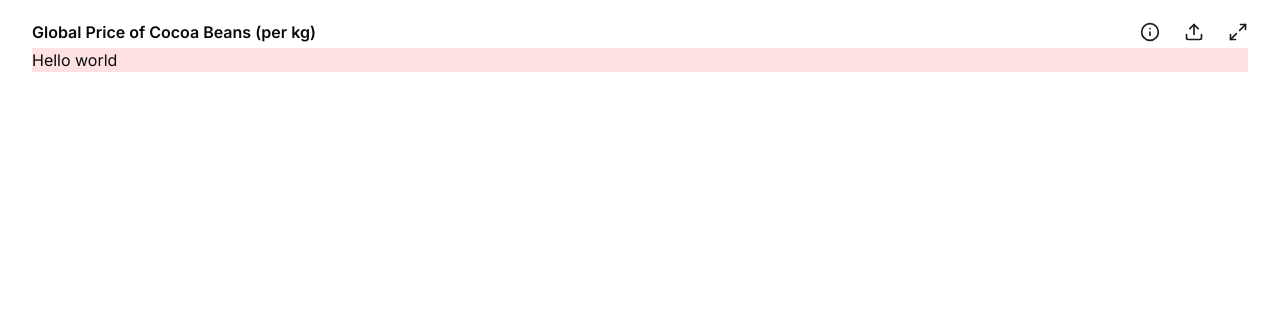
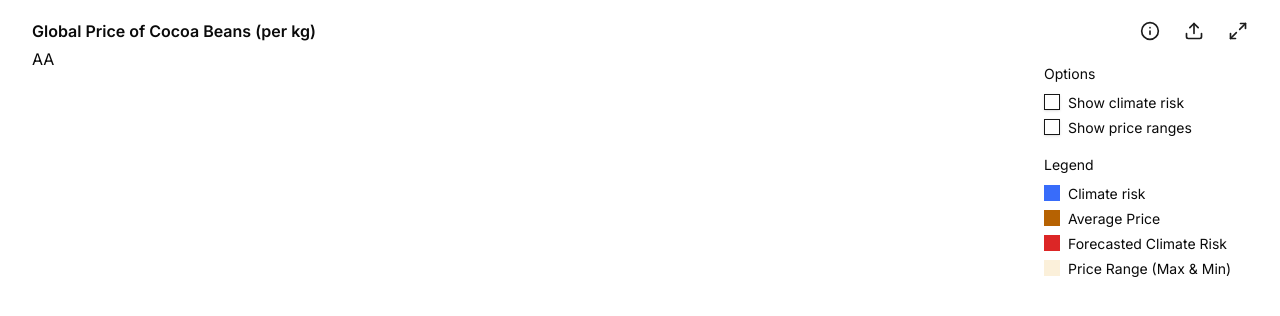
Before and after one commit to RRFayad/helios-project, a Next.js app: page / in a window 1280 px wide. Shown: the top 316 px of the page. Built offline with nearby package versions, Linux system fonts and the light colour scheme.

Commit message:
feat(Sidebar): Add dummy sidebar

```diff
--- a/package.json
+++ b/package.json
@@ -9,6 +9,7 @@
     "lint": "next lint"
   },
   "dependencies": {
+    "@radix-ui/react-checkbox": "^1.1.3",
     "class-variance-authority": "^0.7.1",
     "clsx": "^2.1.1",
     "lucide-react": "^0.469.0",
--- a/src/app/layout.tsx
+++ b/src/app/layout.tsx
@@ -16,7 +16,9 @@ export default function RootLayout({
 }>) {
   return (
     <html lang="en">
-      <body className={`${inter.className} px-8 py-4`}>{children}</body>
+      <body className={`${inter.className} flex h-screen flex-col px-8 py-4`}>
+        {children}
+      </body>
     </html>
   );
 }
--- a/src/app/page.tsx
+++ b/src/app/page.tsx
@@ -1,10 +1,18 @@
 import Header from "@/components/Header";
+import Sidebar from "@/components/Sidebar";
+import TimeSelector from "@/components/TimeSelector";
 
 export default function Home() {
   return (
     <>
       <Header />
-      <main className="flex bg-red-100">Hello world</main>
+      <main className="h-full">
+        {/* <TimeSelector /> */}
+        <div className="grid md:grid-cols-[1fr_204px]">
+          <div>AA</div>
+          <Sidebar />
+        </div>
+      </main>
     </>
   );
 }
--- /dev/null
+++ b/src/components/Sidebar.tsx
@@ -0,0 +1,40 @@
+import { Checkbox } from "./ui/checkbox";
+
+function Sidebar() {
+  return (
+    <div className="mt-4 flex w-[204px] flex-col text-[14px]">
+      <div>
+        <h3 className="mb-2">Options</h3>
+        <div className="mt-1 flex items-center justify-start gap-x-2">
+          <Checkbox />
+          <span>Show climate risk</span>
+        </div>
+        <div className="mt-1 flex items-center justify-start gap-x-2">
+          <Checkbox />
+          <span>Show price ranges</span>
+        </div>
+      </div>
+      <div className="mt-4">
+        <h3 className="mb-2">Legend</h3>
+        <div className="mt-1 flex items-center justify-start gap-x-2">
+          <button className="bg-project-blue h-4 w-4" />
+          <span>Climate risk</span>
+        </div>
+        <div className="mt-1 flex items-center justify-start gap-x-2">
+          <button className="bg-project-brown h-4 w-4" />
+          <span>Average Price</span>
+        </div>
+        <div className="mt-1 flex items-center justify-start gap-x-2">
+          <button className="h-4 w-4 bg-red-600" />
+          <span>Forecasted Climate Risk</span>
+        </div>
+        <div className="mt-1 flex items-center justify-start gap-x-2">
+          <button className="bg-project-yellow h-4 w-4" />
+          <span>Price Range (Max & Min)</span>
+        </div>
+      </div>
+    </div>
+  );
+}
+
+export default Sidebar;
--- /dev/null
+++ b/src/components/TimeSelector.tsx
@@ -0,0 +1,5 @@
+function TimeSelector() {
+  return <div className="h-[72px] bg-yellow-50"></div>;
+}
+
+export default TimeSelector;
--- /dev/null
+++ b/src/components/ui/checkbox.tsx
@@ -0,0 +1,30 @@
+"use client";
+
+import * as React from "react";
+import * as CheckboxPrimitive from "@radix-ui/react-checkbox";
+import { Check } from "lucide-react";
+
+import { cn } from "@/lib/utils";
+
+const Checkbox = React.forwardRef<
+  React.ElementRef<typeof CheckboxPrimitive.Root>,
+  React.ComponentPropsWithoutRef<typeof CheckboxPrimitive.Root>
+>(({ className, ...props }, ref) => (
+  <CheckboxPrimitive.Root
+    ref={ref}
+    className={cn(
+      "border-primary focus-visible:ring-ring peer h-4 w-4 shrink-0 border shadow focus-visible:outline-none focus-visible:ring-1 disabled:cursor-not-allowed disabled:opacity-50 data-[state=checked]:bg-[#2E57B5] data-[state=checked]:text-white",
+      className,
+    )}
+    {...props}
+  >
+    <CheckboxPrimitive.Indicator
+      className={cn("flex items-center justify-center text-current")}
+    >
+      <Check className="h-4 w-4" />
+    </CheckboxPrimitive.Indicator>
+  </CheckboxPrimitive.Root>
+));
+Checkbox.displayName = CheckboxPrimitive.Root.displayName;
+
+export { Checkbox };
```
Also changed, not shown: 1 other file (tests, documents, lock files or other folders).
